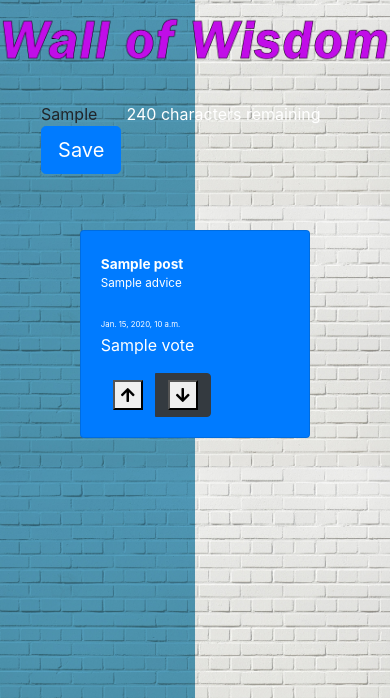
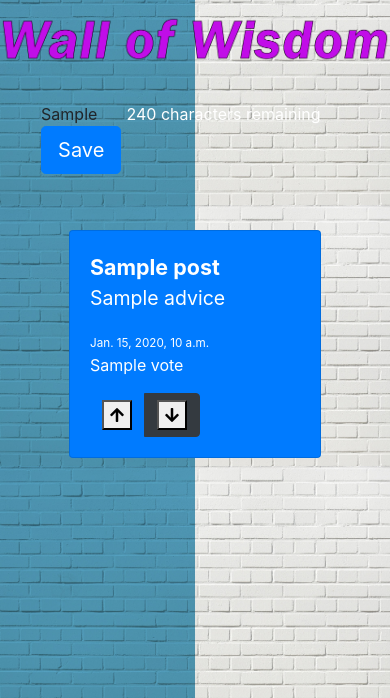
Before and after one commit to nh916/wallsof-public, a Django app: template templates/wallOf/advice.html in a window 390 px wide. Shown: the part 56-754 px from the top of the page. Run offline with Django 3.2, Linux system fonts and the light colour scheme; the template is opened without the code that fills it: most values are stand-ins (such as "Sample title", 1, 10 or a date in 2020); some libraries are stand-ins or nearby versions; some web fonts are replaced.

Commit message:
changed font and media query for the post-card size

```diff
--- a/templates/Base_All.html
+++ b/templates/Base_All.html
@@ -252,9 +252,8 @@
                 {% endblock %}
 
 
-                <div class="card text-white {% block card_color %} bg-danger {% endblock %} mb-3 wow
-                    {% block animate %}fadeInRight {% endblock %}"
-                     style="max-width: 64%; min-width: 60%; margin: auto; display: block;"
+                <div class="card text-white post-card {% block card_color %} bg-danger {% endblock %} mb-3 wow
+                    {% block animate %}fadeInRight {% endblock %}
                      title="{% block card_title %} Post {% endblock %}">
 
 
--- a/templates/static/css/wallOf/wallOf style.css
+++ b/templates/static/css/wallOf/wallOf style.css
@@ -114,25 +114,39 @@ label {
     margin: 0;
 }
 
+.post-card {
+    max-width: 64%;
+    min-width: 60%;
+    margin: auto;
+    display: block;
+}
+
 /*base px == 16*/
 @media (min-width: 20em) {
     /*320px*/
     /* smartphones, iPhone, portrait 480x320 phones */
     .date-it {
-        font-size: 2vw;
+        font-size: 3vw;
     }
 
     .posting {
-        font-size: 3vw;
+        font-size: 5vw;
     }
 
     .title-it {
-        font-size: 3.5vw;
+        font-size: 5.5vw;
     }
 
     .logo-it {
         /*padding-left: 100rem;*/
         /*margin-left: 1rem;*/
+    }
+
+    .post-card {
+        max-width: 70%;
+        min-width: 60%;
+        margin: auto;
+        display: block;
     }
 }
 
@@ -439,62 +453,6 @@ a {
 
 
 
-
-
-
-
-
-
-
-
-
-
-
-
-
-
-
-
-
-
-
-
-
-
-
-
-
-
-
-
-
-
-
-
-
-
-
-
-
-
-
-
-
-
-
-
-
-
-
-
-
-
-
-
-
-
-
-
 /*
 
 .menu {
```
